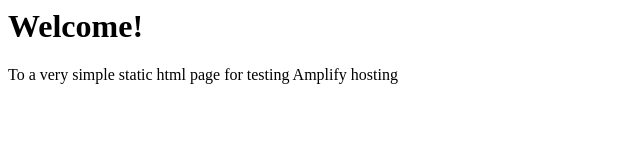
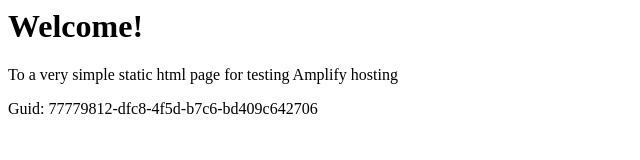
Before and after one commit to aws-aemilia-pdx/Github-PR-Commit-Integration-Test-DoNotTouch-Gith-P5X5MO5I-v1-beta-us-west-2, a website: page src/index.html in a window 1280 px wide. Shown: the whole page, without its empty margins (0-640 px from the left). Drawn offline with Linux system fonts and the light colour scheme.

Commit message:
commit from integ tests

```diff
--- a/src/index.html
+++ b/src/index.html
@@ -1,3 +1,5 @@
+
+
 <html lang="en">
 
 <head>
@@ -10,6 +12,6 @@
 <body>
     <h1>Welcome!</h1>
     <p>To a very simple static html page for testing Amplify hosting</p>
-</body>
+    <p>Guid: 77779812-dfc8-4f5d-b7c6-bd409c642706</p></body>
 
 </html>
```
